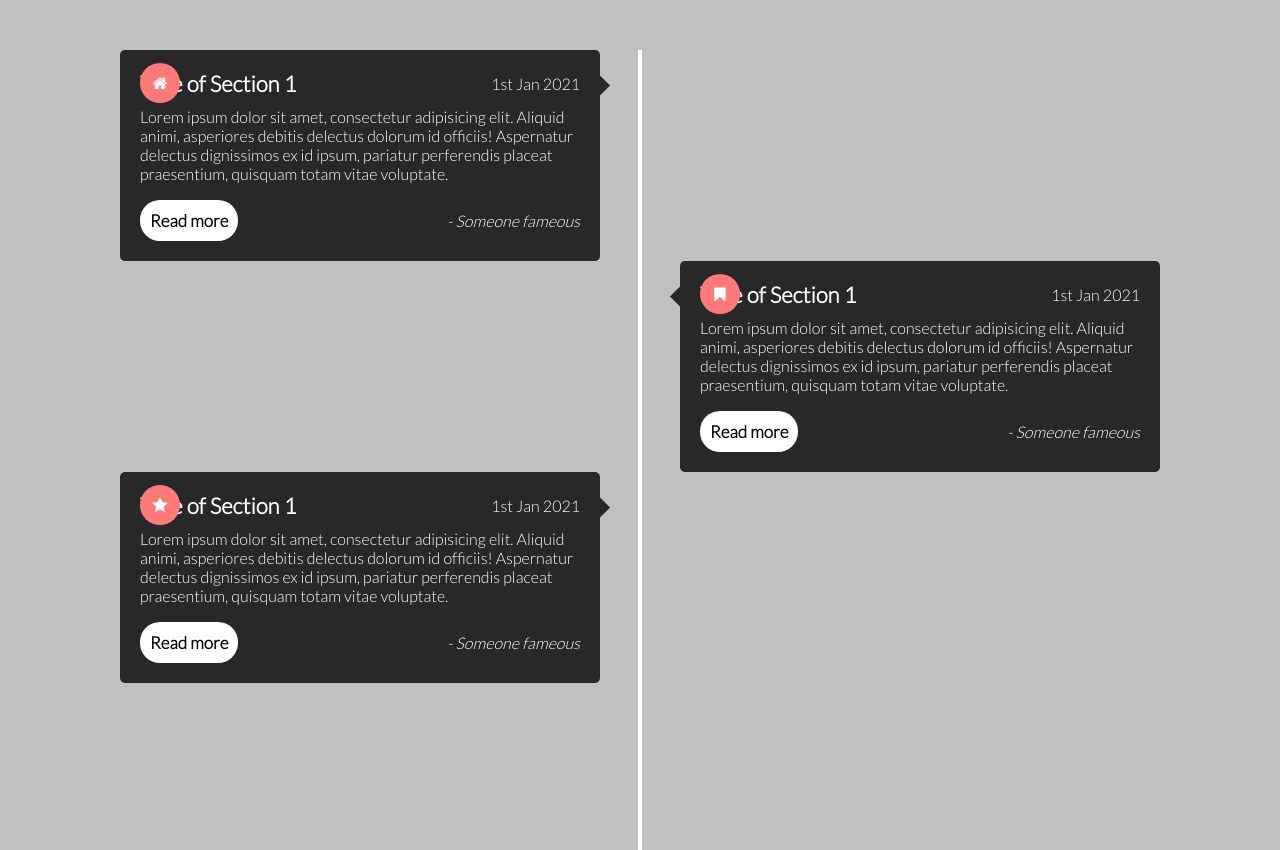
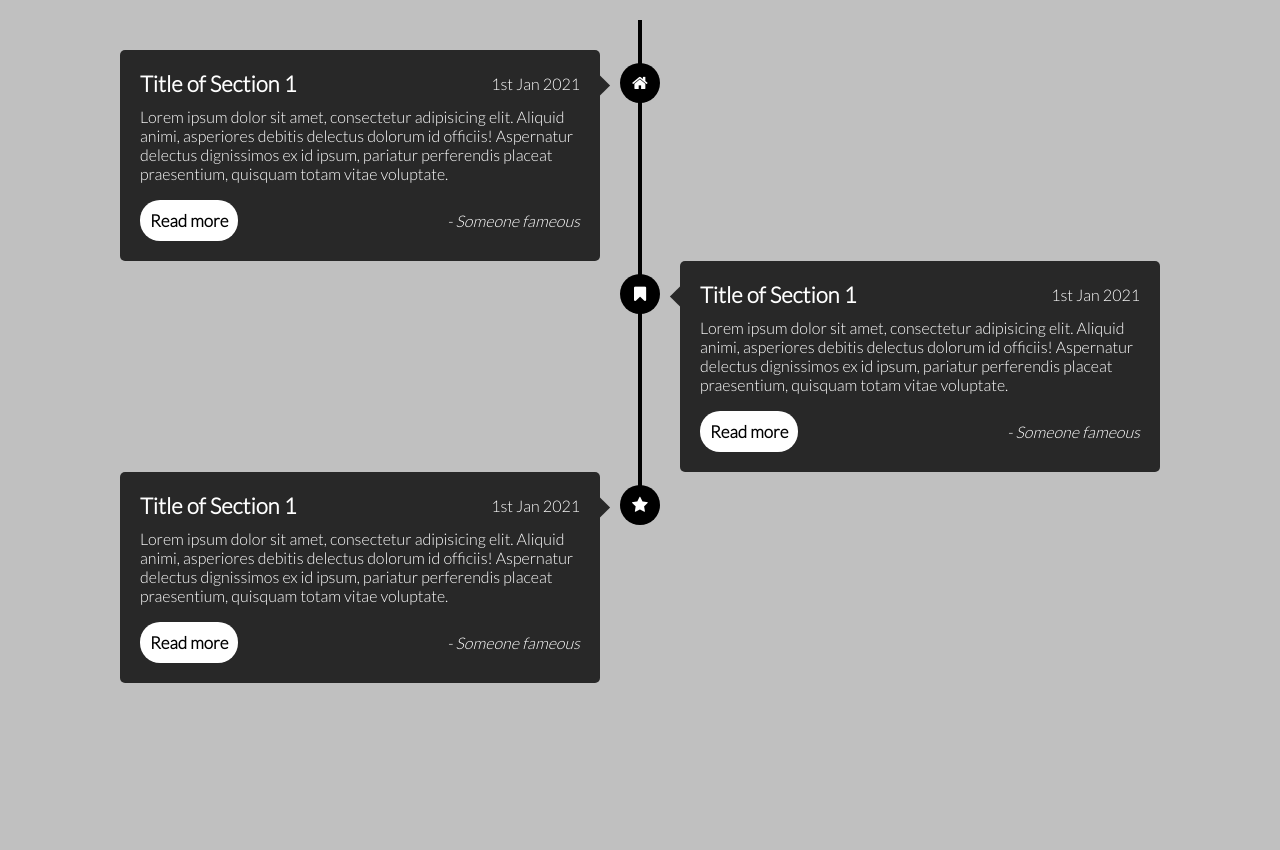
Before and after one commit to dhanush167/Responsive-verticle-timeline-design, a plain HTML site: page index.html in a window 1280 px wide. After the commit the page ends 800 px from the top, so only its background shows below. Drawn offline with Linux system fonts and the light colour scheme.

Commit message:
6.sixth commit

```diff
--- a/style.css
+++ b/style.css
@@ -92,7 +92,7 @@ body
 .row section .icon
 {
     position: absolute;
-    background: #ff7979;
+    background: black;
     height: 40px;
     width: 40px;
     text-align: center;
@@ -100,6 +100,21 @@ body
     border-radius: 50%;
     color: #ffffff;
     top: 13px;
+    font-size: 17px;
+}
+
+.row-1 section .icon
+{
+    right: -60px;
+}
+
+.row-2 section .icon
+{
+    left: -60px;
+}
+.row-3 section .icon
+{
+    right: -60px;
 }
 
 .row section .details,
@@ -135,9 +150,10 @@ body
 .wrapper .center-line
 {
     position: absolute;
-    height: 100%;
+    height: 60%;
     width: 4px;
-    background: #fff;
+    background: black;
     left: 50%;
+    top: 20px;
     transform: translateX(-50%);
 }
```
